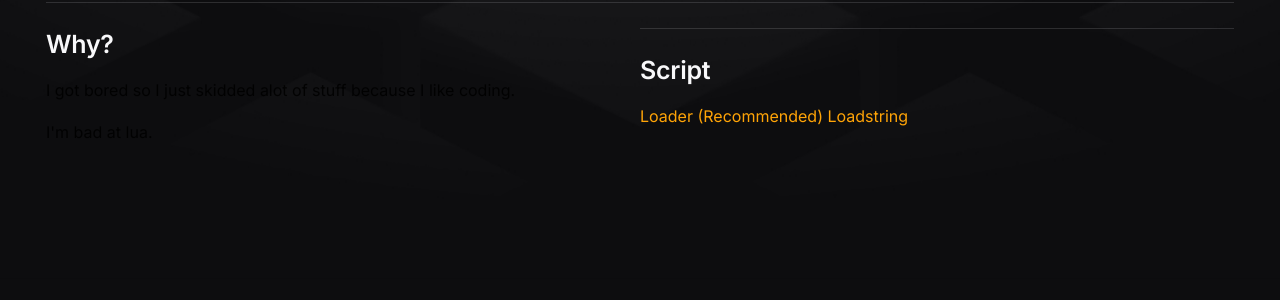
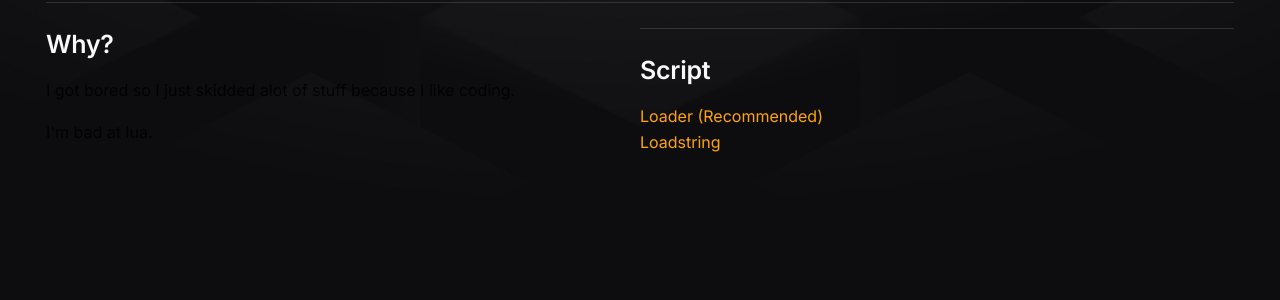
Before and after one commit to daximul/dark, an MkDocs documentation site: the page built from docs/index.md, in a window 1280 px wide. Shown: the part 1185-1485 px from the top of the page. Built offline with MkDocs 1.6.1 and Material for MkDocs 9.7.7, drawn with Linux system fonts in a browser that asks for light colours; comment, search, counter and statistics services are not loaded.

Commit message:
Update index.md

```diff
--- a/docs/index.md
+++ b/docs/index.md
@@ -38,6 +38,6 @@
 
 <section class="fusion-home-float">
     <h2>Script</h2>
-    <a href="https://raw.githubusercontent.com/daximul/dav2/main/loadstring/loader.lua" class="arrow-link">Loader (Recommended)</a>
+    <a href="https://raw.githubusercontent.com/daximul/dav2/main/loadstring/loader.lua" class="arrow-link">Loader (Recommended)</a><br>
     <a href="https://raw.githubusercontent.com/daximul/dav2/main/loadstring/script.lua" class="arrow-link">Loadstring</a>
 </section>
```
